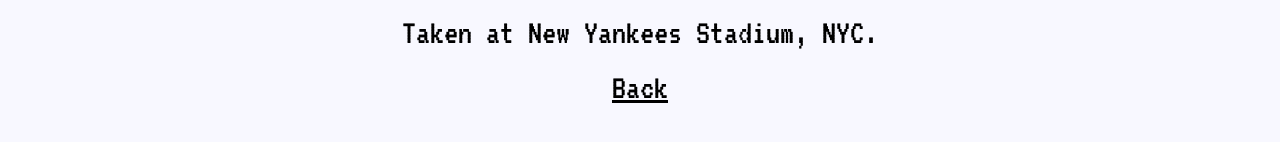
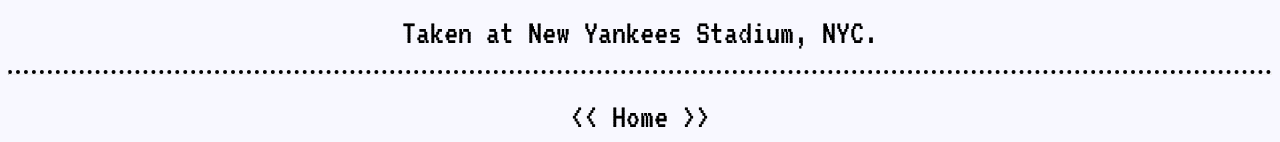
Before and after one commit to yyygg22/beezarts, a plain HTML site: page Yankees.html in a window 1280 px wide. Shown: the part 3633-3775 px from the top of the page. Before the commit the page ends 3746 px from the top, so only its background shows below. Drawn offline with Linux system fonts and the light colour scheme.

Commit message:
navigation update

```diff
--- a/Yankees.html
+++ b/Yankees.html
@@ -18,10 +18,13 @@
 			    font-family: 'VT323';
 			    line-height: 15px;}
 		.home{font-size: 35px;
-			  color: black;}
+			  color: black;
+			  text-decoration: none;}
 		.home:hover{color: purple;
 			  		background-color: lime;
 					transition-duration: 1s;}
+		hr{border-top: 4px dotted;
+		   text-align: center;}
 	</style>
 </head>
 <body>
@@ -38,6 +41,10 @@
 	<img src="img/DSC_1727.jpg" height="50%" width="50%">
 	</div>
 	<p class="text">Taken at New Yankees Stadium, NYC.</p>
-	<a class="home" href="index.html">Back</a>
+	<hr>
+	<br>
+	<a class="home" href="red-sky.html"><< </a>
+	<a class="home" href="index.html"> Home </a>
+	<a class="home" href="guggenheim.html">>></a>
 </body>
 </html>
```
Also changed, not shown: Campus.html (+9 -3 lines), Guggenheim.html (+9 -3 lines), people.html (+9 -4 lines), red-sky.html (+9 -3 lines).
